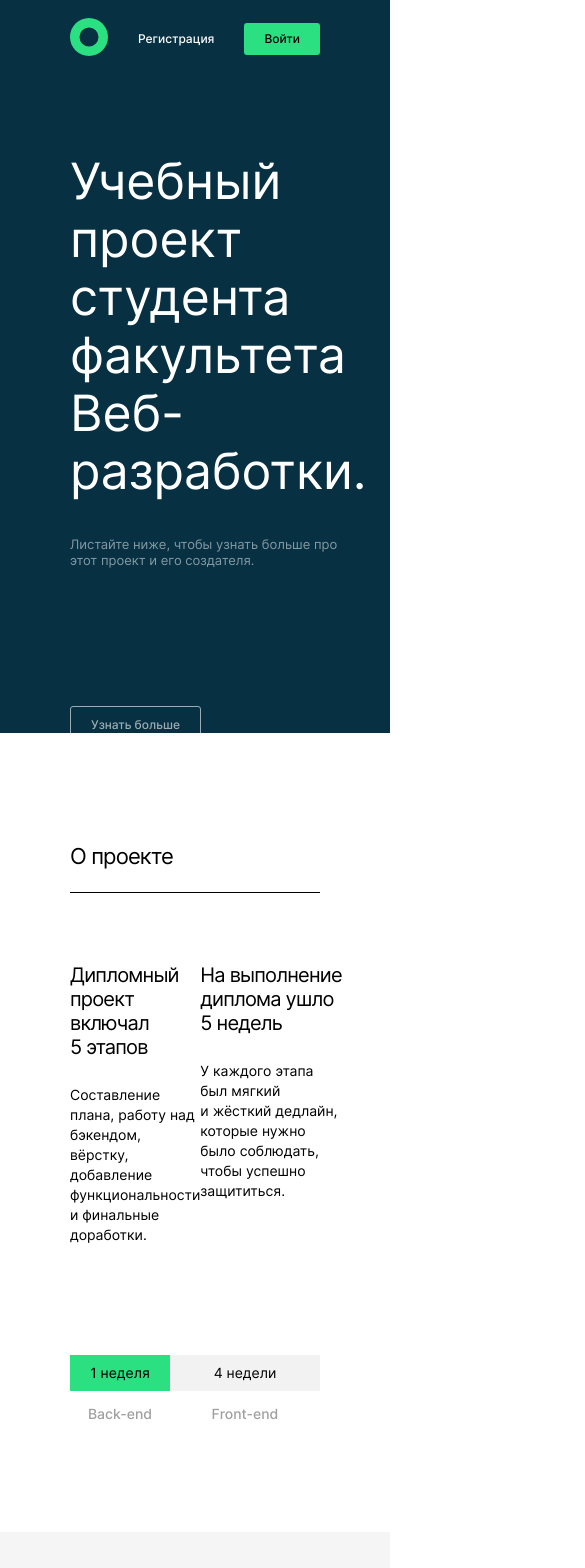
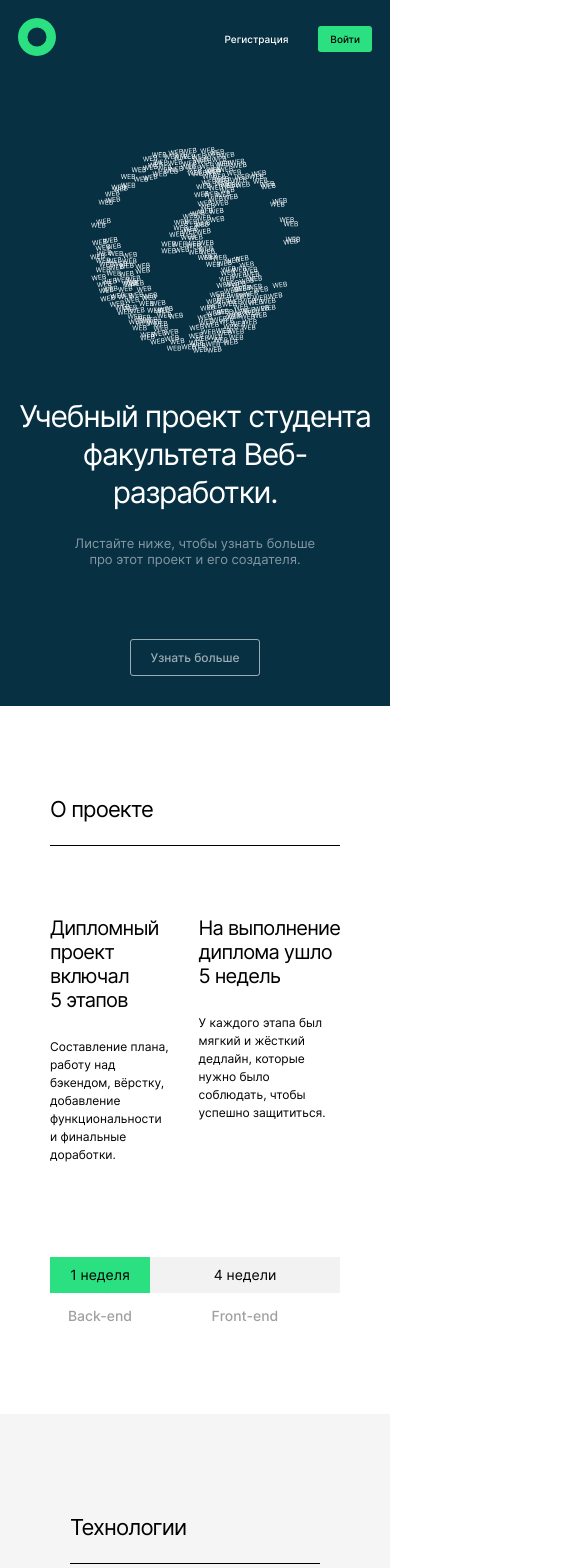
Before and after one commit to Sariolka/movies-explorer-frontend, a React (Create React App) app: page / in a window 390 px wide. Shown: the top 1568 px of the page, 585 px wide, since content can reach past the window. Built offline with nearby package versions, Linux system fonts and the light colour scheme.

Commit message:
adaptive main

```diff
--- a/src/components/AboutProject/AboutProject.css
+++ b/src/components/AboutProject/AboutProject.css
@@ -20,6 +20,7 @@
   margin: 0 auto;
   display: grid;
   grid-template-columns: 1fr 1fr;
+  gap: 30px;
 }
 
 .about__item {
@@ -81,3 +82,22 @@
   font-weight: 500;
   line-height: 17px;
 }
+
+@media screen and (max-width: 768px) {
+  .about {
+    padding: 90px 50px;
+  }
+
+  .about__items {
+    padding-top: 70px;
+    padding-bottom: 93px;
+  }
+.about__item-title {
+  font-size: 20px;
+  letter-spacing: -0.8px;
+}
+  .about__item-subtitle {
+    font-size: 12px;
+    line-height: 18px;
+  }
+}
--- a/src/components/Header/Header.css
+++ b/src/components/Header/Header.css
@@ -15,6 +15,7 @@
 .header__nav {
   display: flex;
   align-items: center;
+  gap: 30px;
 }
 
 .header__link_reg {
@@ -30,7 +31,6 @@
 }
 
 .header__link_login {
-  margin-left: 30px;
   border-radius: 3px;
   background-color: #2be080;
   text-decoration: none;
@@ -44,3 +44,26 @@
   padding: 8px 20px;
   cursor: pointer;
 }
+
+@media screen and (max-width: 768px) {
+  .header {
+    padding-left: 30px;
+    padding-right: 30px;
+  }
+}
+
+@media screen and (max-width: 460px) {
+  .header {
+    padding-left: 18px;
+    padding-right: 18px;
+  }
+
+  .header__link_login {
+    font-size: 10px;
+    padding: 5px 12px;
+  }
+
+  .header__link_reg {
+    font-size: 10px;
+  }
+}
--- a/src/components/Profile/Profile.css
+++ b/src/components/Profile/Profile.css
@@ -1,4 +1,5 @@
 .profile {
+
 }
 
 .profile__container {
@@ -90,6 +91,7 @@
   font-style: normal;
   font-weight: 400;
   line-height: normal;
+
 }
 
 .profile__button-logout {
@@ -104,3 +106,33 @@
   font-weight: 500;
   line-height: normal;
 }
+
+@media screen and (max-width: 768px) {
+  .profile__title {
+    margin-top: 236px;
+    margin-bottom: 96px;
+  }
+
+  .profile__buttons {
+    margin-top: 210px;
+  }
+
+  .profile__form {
+  max-width: 396px;
+  }
+}
+
+@media screen and (max-width: 460px) {
+  .profile__title {
+    margin-top: 70px;
+    margin-bottom: 80px;
+  }
+
+  .profile__buttons {
+    margin-top: 379px;
+  }
+
+  .profile__form {
+    max-width: 260px;
+    }
+}
--- a/src/components/Promo/Promo.css
+++ b/src/components/Promo/Promo.css
@@ -6,10 +6,7 @@
 .promo__container {
   display: flex;
   justify-content: space-between;
-}
-
-.promo__text {
-  padding: 75px 190px 0 70px;
+  padding: 75px 70px 85px;
 }
 
 .promo__title {
@@ -59,5 +56,53 @@
 .promo__image {
   width: 310px;
   height: 304px;
-  padding: 75px 70px 195px 0;
 }
+
+@media screen and (max-width: 1090px) {
+  .promo__container {
+    flex-direction: column-reverse;
+    align-items: center;
+    padding: 140px 44px 86px;
+  }
+
+  .promo__text {
+    text-align: center;
+  }
+
+  .promo__title {
+    padding-top: 48px;
+    font-size: 40px;
+    line-height: 50px;
+  }
+
+  .promo__subtitle {
+    margin: 22px auto 102px;
+    max-width: 260px;
+  }
+}
+
+@media screen and (max-width: 460px) {
+  .promo__container {
+    padding: 70px 10px 40px;
+  }
+
+  .promo__text {
+    text-align: center;
+  }
+
+  .promo__title {
+    padding-top: 44px;
+    font-size: 30px;
+    line-height: 38px; /* 126.667% */
+letter-spacing: -1.2px;
+  }
+
+  .promo__subtitle {
+    margin: 24px auto 80px;
+  }
+
+  .promo__image {
+    width: 210px;
+    height: 206px;
+  }
+}
```
